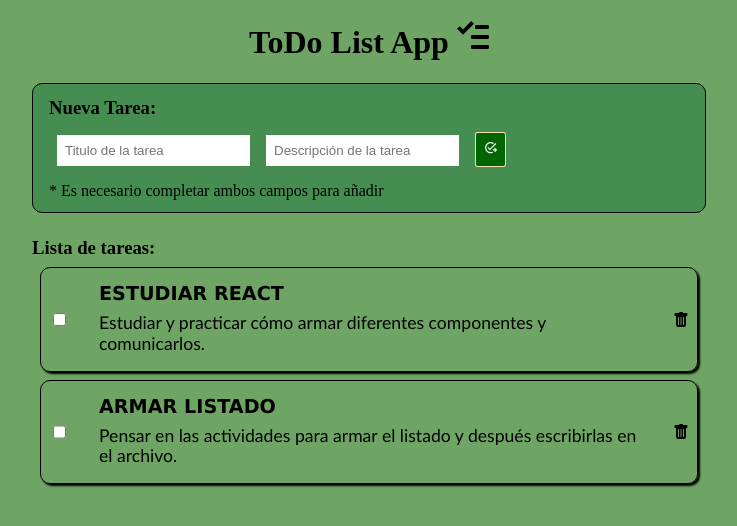
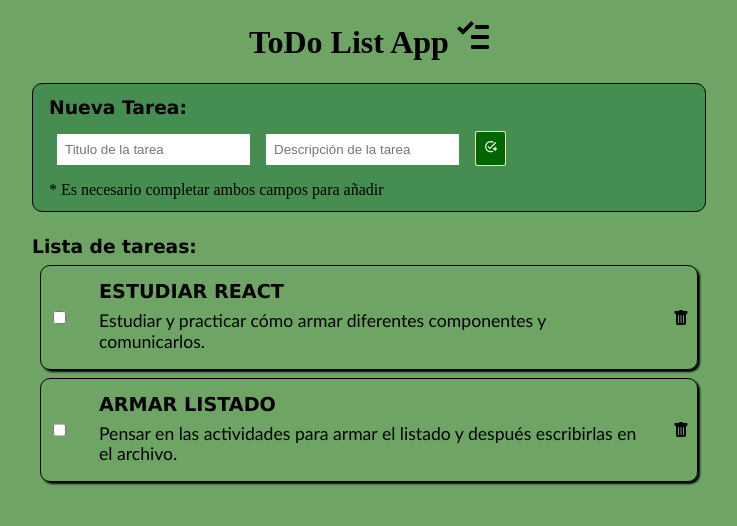
Before and after one commit to SimonMarcelo/ToDoList, a React (Create React App) app: page / in a window 1280 px wide. Shown: the top 526 px of the page, without its empty margins (271-1008 px from the left). Built offline with nearby package versions, Linux system fonts and the light colour scheme.

Commit message:
Cartel Sin tareas Pendientes agregado

```diff
--- a/src/index.css
+++ b/src/index.css
@@ -96,6 +96,10 @@ h3, p {
   margin-block-end: 0.5rem;
 }
 
+h3 {
+  font-family:Verdana, Geneva, Tahoma, sans-serif;
+}
+
 .sinTareas__div {
   width: 50vh;
   width: 50vw;
```
